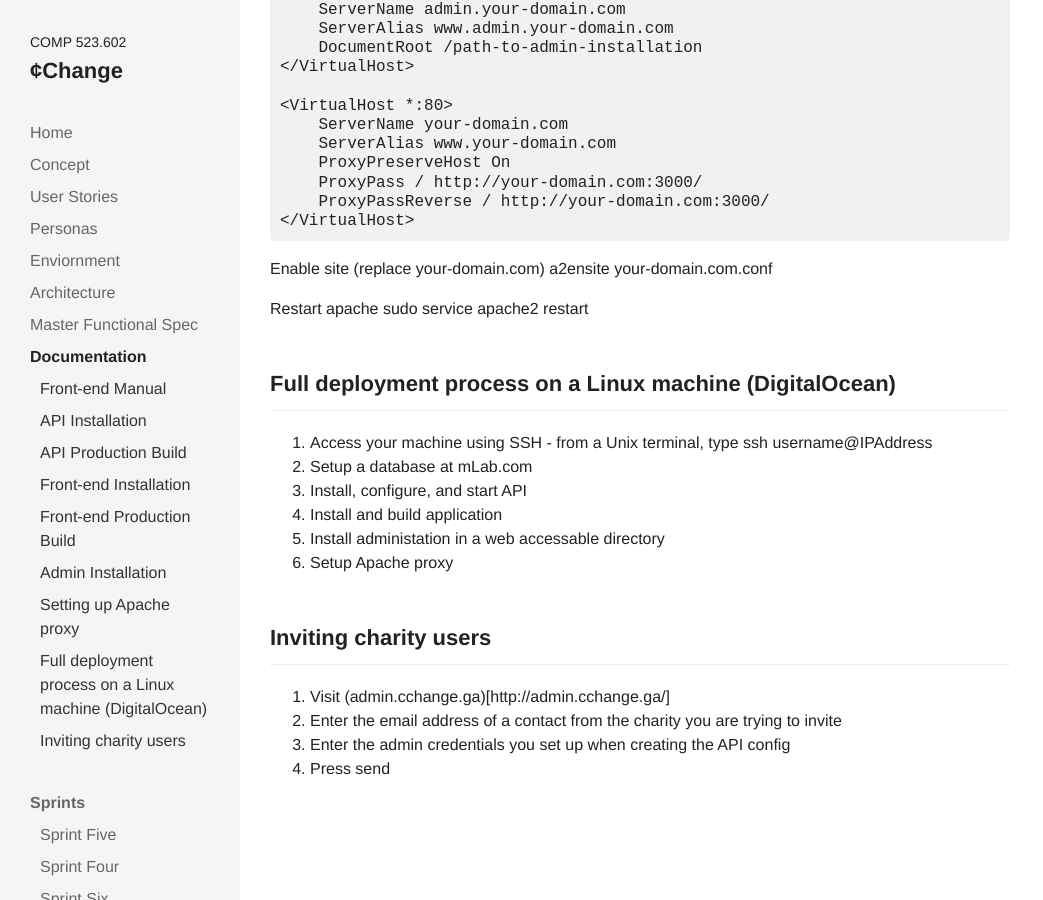
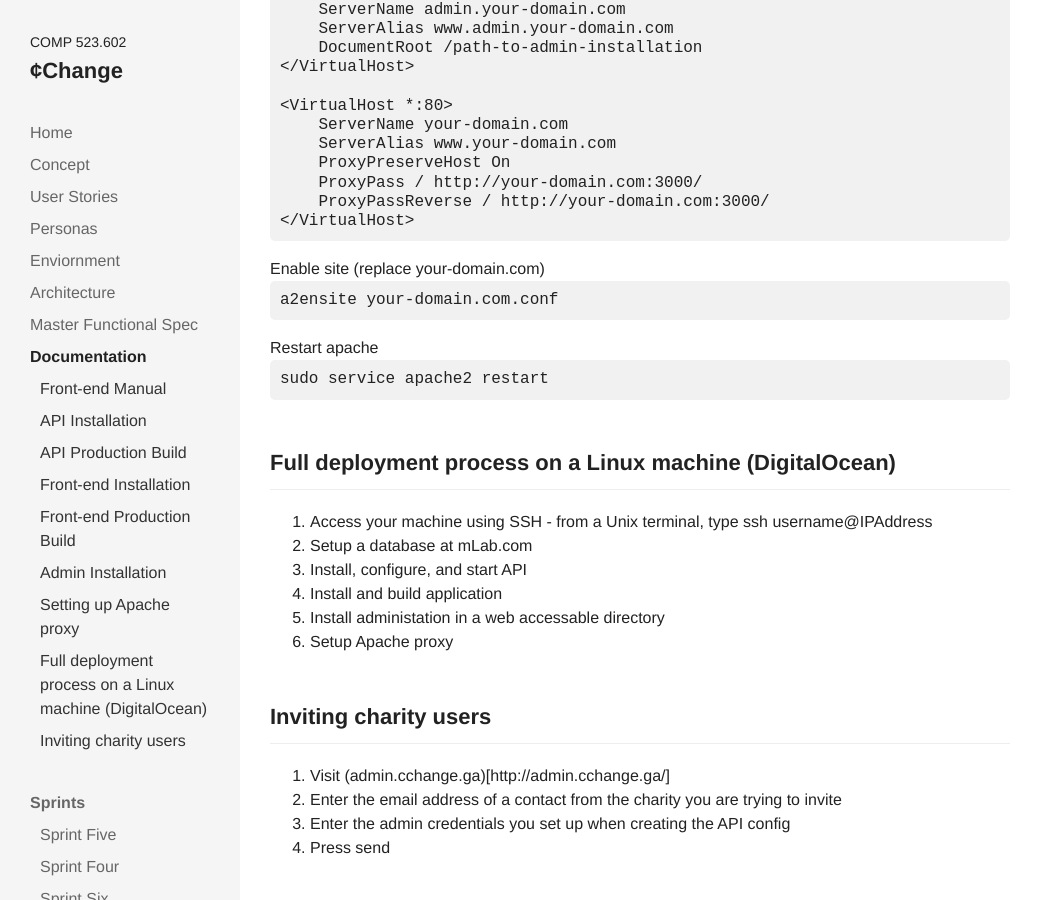
Before and after one commit to comp523-602/cchange-project, a Jekyll site: the page built from documentation.markdown, in a window 1280 px wide and 900 px high, scrolled down 3089 px. Shown: the whole window, without its empty margins (0-1043 px from the left). Built offline with Jekyll 4.4.1, drawn with Linux system fonts in a browser that asks for light colours; nearby versions of some CDN libraries; our own code applies the rules of GitHub Pages for plain Markdown files.

````diff
--- a/documentation.markdown
+++ b/documentation.markdown
@@ -127,10 +127,10 @@ Setup the following configuration (change your-domain.com and path-to-admin-inst
 ```
 
 Enable site (replace your-domain.com)
-a2ensite your-domain.com.conf
+`a2ensite your-domain.com.conf`
 
 Restart apache
-sudo service apache2 restart
+`sudo service apache2 restart`
 
 ## Full deployment process on a Linux machine (DigitalOcean)
 
````
